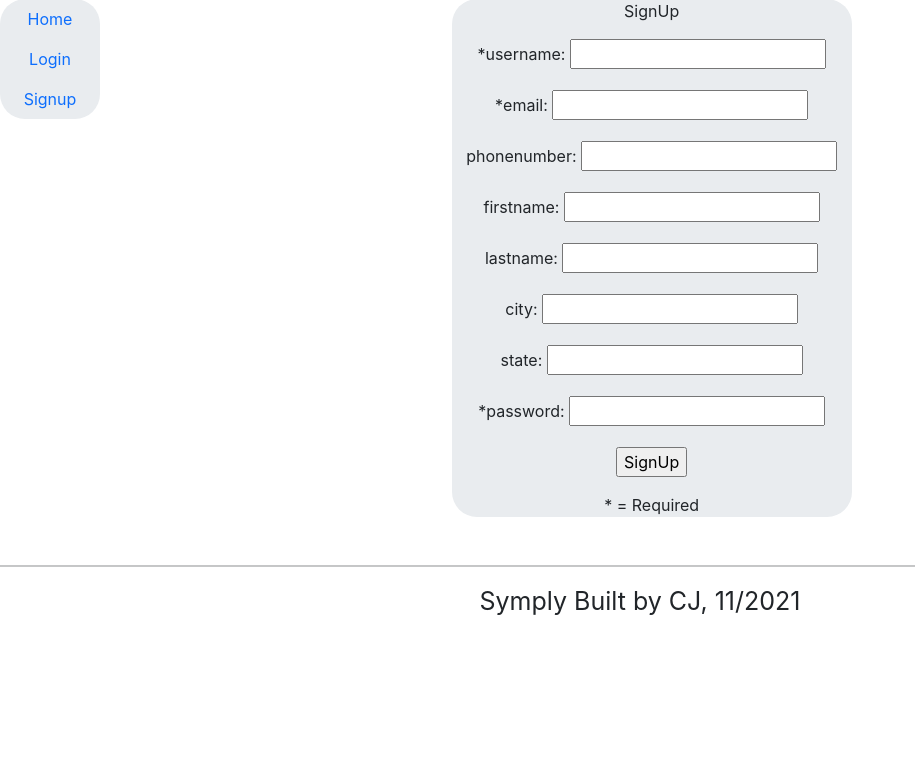
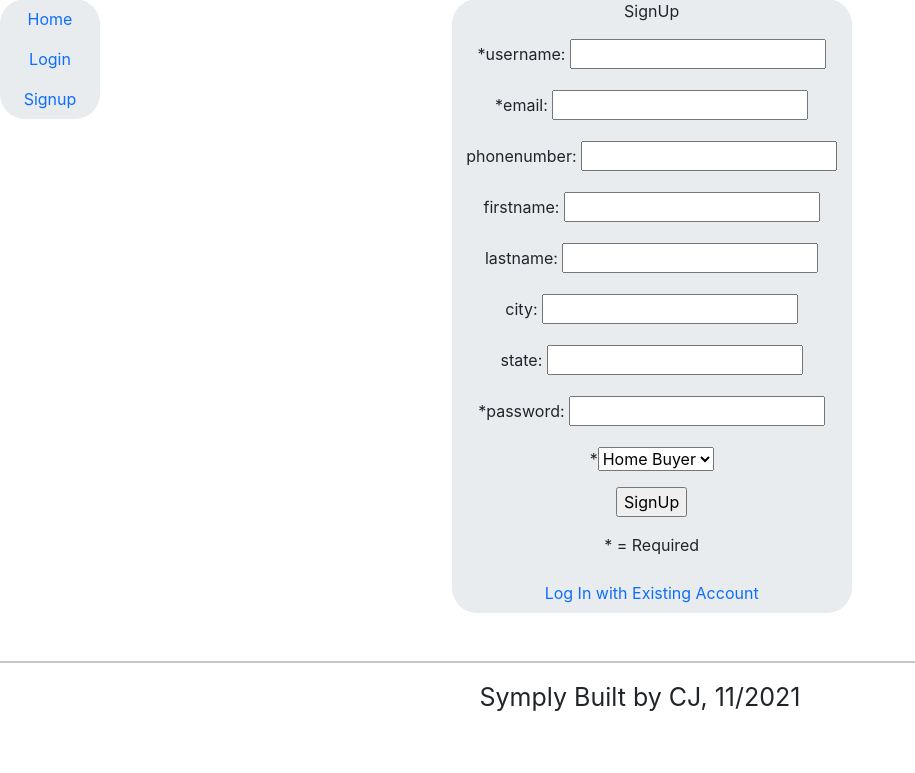
Before and after one commit to cjohnson3585/home-buyer-seller, a Flask app: page /user_signup in a window 1280 px wide. Shown: the part 169-942 px from the top of the page, without its empty margins (0-915 px from the left). Before the commit the page ends 784 px from the top, so only its background shows below. Run offline with Flask 2, Linux system fonts and the light colour scheme; some libraries are stand-ins or nearby versions.

Commit message:
added home listings table, refactored buyer/seller login

```diff
--- a/application.py
+++ b/application.py
@@ -47,6 +47,9 @@ with application.app_context():
         state = db.Column(db.String)
         password = db.Column(db.String)
         authenticated = db.Column(db.Boolean, default=False)
+        buyer = db.Column(db.Boolean, default=False)
+        seller = db.Column(db.Boolean, default=False)
+
 
         def is_active(self):
             """True, as all users are active."""
@@ -119,6 +122,20 @@ with application.app_context():
         authenticateddriverslicensedate = db.Column(db.DateTime)
         authenticatedprequaldate = db.Column(db.DateTime)
 
+    class Listings(db.Model):
+        __tablename__ = 'homelistings'
+
+        username = db.Column(db.String, primary_key=True)
+        listingprice = db.Column(db.String, default='')
+        beds = db.Column(db.String, default='')
+        baths = db.Column(db.String, default='')
+        sqft = db.Column(db.String, default='')
+        address = db.Column(db.String, default='')
+        city = db.Column(db.String, default='')
+        state = db.Column(db.String, default='')
+        zipcode = db.Column(db.String, default='')
+        mlsid = db.Column(db.String, default='')
+
 
     db.create_all()
     login_manager = LoginManager()
@@ -146,17 +163,42 @@ with application.app_context():
 
     @application.route('/')
     def welcome():
+        #test listing
+        seeker = Listings.query.get('cbj3585')
+        if not seeker:
+            mm = Listings(
+                username = 'cbj3585',
+                listingprice = '595000',
+                beds = '6',
+                baths = '5',
+                sqft = '5500',
+                address = '110 3rd Street',
+                city = 'Radford',
+                state = 'Virginia',
+                zipcode = '24141',
+                mlsid = '0123456789',
+            )
+            db.session.add(mm)
+            db.session.commit()
         return render_template('welcome.html', )
 
-    @application.route("/job_posting_table")
-    def job_posting_table():
+    @application.route("/listing_table")
+    def listing_table():
         if current_user.is_authenticated:
-            poster = current_user.username
-            jobpost = JobPost.query.all()
-            return render_template('job_posting_table_login.html', jobpost=jobpost, tabtitle='Symply Job Listings',poster=poster)
+            if current_user.buyer == True:
+                buyer = current_user.username
+                listings = Listings.query.all()
+                poster_data = User.query.filter(User.username == buyer)
+                for mm in poster_data:
+                    by = mm.buyer
+                if by == True:
+                    ut = 'Home Buyer'
+                else:
+                    ut = 'Home Seller'
+                return render_template('listing_table_buyer.html', homelistings=listings, buyer=buyer, tabtitle='Symply Home Listings',ut=ut)
         else:
-            jobpost = JobPost.query.all()
-            return render_template('job_posting_table.html', jobpost=jobpost, tabtitle='Symply Job Listings')
+            listings = Listings.query.all()
+            return render_template('listing_table.html', homelistings=listings, tabtitle='Symply Home Listings')
 
 
     @application.route("/save_profile_changes", methods=["GET", "POST"])
@@ -176,7 +218,13 @@ with application.app_context():
         buyer = current_user.username
         upload_data = FileUpload.query.filter(FileUpload.username == buyer)
         poster_data = User.query.filter(User.username == buyer)
-        return render_template('user_profile.html', buyer=buyer, poster_data=poster_data, form=form, upload_data=upload_data, msg=msg)
+        for mm in poster_data:
+            by = mm.buyer
+        if by == True:
+            ut = 'Home Buyer'
+        else:
+            ut = 'Home Seller'
+        return render_template('user_profile.html', buyer=buyer, poster_data=poster_data, form=form, upload_data=upload_data, msg=msg,ut=ut)
 
     @application.route('/job_information/<jobid>', methods=["GET"])
     def job_information(jobid):
@@ -330,7 +378,14 @@ with application.app_context():
     def buyer_dashboard():
         buyer = current_user.username
         upload_data = FileUpload.query.filter(FileUpload.username == buyer)
-        return render_template('buyer_dashboard.html', buyer=buyer, upload_data=upload_data)
+        poster_data = User.query.filter(User.username == buyer)
+        for mm in poster_data:
+            by = mm.buyer
+        if by == True:
+            ut = 'Home Buyer'
+        else:
+            ut = 'Home Seller'
+        return render_template('buyer_dashboard.html', buyer=buyer, upload_data=upload_data, ut=ut)
 
 
     @application.route('/upload_file', methods=['GET', 'POST'])
@@ -338,6 +393,13 @@ with application.app_context():
     def upload_file():
         buyer = current_user.username
         upload_data = FileUpload.query.filter(FileUpload.username == buyer)
+        poster_data = User.query.filter(User.username == buyer)
+        for mm in poster_data:
+            by = mm.buyer
+        if by == True:
+            ut = 'Home Buyer'
+        else:
+            ut = 'Home Seller'
         if request.method == 'POST':
             try:
                 file = request.files['driverslicense']
@@ -348,7 +410,7 @@ with application.app_context():
             if file.filename == '':
                 flash('No selected file')
                 upload_data = FileUpload.query.filter(FileUpload.username == buyer)
-                return render_template('buyer_dashboard.html', buyer=buyer, upload_data=upload_data)
+                return render_template('buyer_dashboard.html', buyer=buyer, upload_data=upload_data,ut=ut)
             if 'driverslicense' in request.files.keys():
                 if file and allowed_file(file.filename):
                     filename = secure_filename(file.filename)
@@ -358,7 +420,7 @@ with application.app_context():
                     upload_data.update(data_to_update)
                     db.session.commit()
                     upload_data = FileUpload.query.filter(FileUpload.username == buyer)
-                    return render_template('buyer_dashboard.html', buyer=buyer, upload_data=upload_data)
+                    return render_template('buyer_dashboard.html', buyer=buyer, upload_data=upload_data,ut=ut)
             elif 'prequal' in request.files.keys():
                 if file and allowed_file(file.filename):
                     filename = secure_filename(file.filename)
@@ -368,12 +430,12 @@ with application.app_context():
                     upload_data.update(data_to_update)
                     db.session.commit()
                     upload_data = FileUpload.query.filter(FileUpload.username == buyer)
-                    return render_template('buyer_dashboard.html', buyer=buyer, upload_data=upload_data)
+                    return render_template('buyer_dashboard.html', buyer=buyer, upload_data=upload_data,ut=ut)
                 else:
                     upload_data = FileUpload.query.filter(FileUpload.username == buyer)
-                    return render_template('buyer_dashboard.html', buyer=buyer,upload_data=upload_data)
+                    return render_template('buyer_dashboard.html', buyer=buyer,upload_data=upload_data,ut=ut)
         upload_data = FileUpload.query.filter(FileUpload.username == buyer)
-        return render_template('buyer_dashboard.html', buyer=buyer,upload_data=upload_data)
+        return render_template('buyer_dashboard.html', buyer=buyer,upload_data=upload_data,ut=ut)
 
 
 
@@ -389,13 +451,11 @@ with application.app_context():
 
     ################USER#######################################
 
-    @application.route("/user_login/<variable>", methods=["GET", "POST"])
-    def user_login(variable):
-        """For GET requests, display the login form.
-        For POSTS, login the current user by processing the form.
-        """
+    @application.route("/user_login", methods=["GET", "POST"])
+    def user_login():
         if current_user.is_authenticated:
-            if variable == 'buyer':
+            seeker = User.query.get(current_user.username)
+            if seeker.buyer == True:
                 return redirect(url_for('buyer_dashboard'))
             else:
                 return redirect(url_for('job_posting_table'))
@@ -408,24 +468,26 @@ with application.app_context():
                     db.session.add(seeker)
                     db.session.commit()
                     login_user(seeker, remember=True)
-                    if variable == 'buyer':
+                    if seeker.buyer == True:
                         return redirect(url_for('buyer_dashboard'))
                     else:
                         return redirect(url_for('job_posting_table'))
-        return render_template('user_login.html', form=form, tabtitle='Symply Login',variable=variable)
+        return render_template('user_login.html', form=form, tabtitle='Symply Login')
 
 
-    @application.route('/user_signup', methods=["GET", "POST"])
+    @application.route("/user_signup", methods=["GET", "POST"])
     def user_signup():
         if current_user.is_authenticated:
-            return redirect(url_for('job_posting_table'))
+            return redirect(url_for('user_profile'))
         form = UserSignupForm()
         if form.validate_on_submit():
             seeker = User.query.get(form.username.data)
             if seeker:
                 return render_template("user_signup.html", form=form, tabtitle='Symply SignUp',msg='Username taken, please choose another!')
             else:
-                seeker = User(
+                usertype = form.usertype.data
+                if usertype == 'buyer':
+                    seeker = User(
                         username=form.username.data,
                         email=form.email.data,
                         phonenumber=form.phonenumber.data,
@@ -433,18 +495,32 @@ with application.app_context():
                         lastname=form.lastname.data,
                         city=form.city.data,
                         state=form.state.data,
+                        buyer=True,
                         password=bcrypt.generate_password_hash(form.password.data))
-                db.session.add(seeker)
-                db.session.commit()
-                ff = FileUpload(
-                    username = form.username.data,
-                    prequalamount='0')
-                db.session.add(ff)
-                db.session.commit()
+                    db.session.add(seeker)
+                    db.session.commit()
+                    ff = FileUpload(
+                        username = form.username.data,
+                        prequalamount='0')
+                    db.session.add(ff)
+                    db.session.commit()
+                else:
+                    seeker = User(
+                        username=form.username.data,
+                        email=form.email.data,
+                        phonenumber=form.phonenumber.data,
+                        firstname=form.firstname.data,
+                        lastname=form.lastname.data,
+                        city=form.city.data,
+                        state=form.state.data,
+                        seller=True,
+                        password=bcrypt.generate_password_hash(form.password.data))
+                    db.session.add(seeker)
+                    db.session.commit()
                 seeker.authenticated = True
                 login_user(seeker, remember=True)
-                return redirect(url_for("job_posting_table"))
-        return render_template("user_signup.html", form=form, tabtitle='Symply SignUp', msg='')
+                return redirect(url_for("user_profile"))
+        return render_template("user_signup.html", form=form, tabtitle='SignUp', msg='')
 
     @application.route('/user_profile',methods=["GET", "POST"])
     @login_required
@@ -453,11 +529,17 @@ with application.app_context():
         form = UserSignupForm()
         buyer = current_user.username
         poster_data = User.query.filter(User.username == buyer)
-        upload_data = FileUpload.query.filter(User.username == buyer)
+        upload_data = FileUpload.query.filter(FileUpload.username == buyer)
         for tt in upload_data:
             pq = tt.prequalfilename
             dl = tt.driverslicensefilename
-        return render_template('user_profile.html', buyer=buyer, poster_data=poster_data, form=form, msg=msg, pq=pq,dl=dl)
+        for mm in poster_data:
+            by = mm.buyer
+        if by == True:
+            ut = 'Home Buyer'
+        else:
+            ut = 'Home Seller'
+        return render_template('user_profile.html', buyer=buyer, poster_data=poster_data, form=form, msg=msg, pq=pq,dl=dl, ut=ut)
 
     ################USER#####################################
 
--- a/functions/forms.py
+++ b/functions/forms.py
@@ -1,6 +1,6 @@
 from flask_wtf import FlaskForm
-from wtforms import StringField, PasswordField, BooleanField
-from wtforms.validators import DataRequired
+from wtforms import StringField, PasswordField
+from wtforms.validators import DataRequired, InputRequired
 
 class LoginForm(FlaskForm):
     """Form class for user login."""
@@ -17,6 +17,8 @@ class UserSignupForm(FlaskForm):
     city = StringField('city')
     state = StringField('state')
     password = PasswordField('password', validators=[DataRequired()])
+    usertype = StringField('user_type', validators=[DataRequired(message='*Required'),InputRequired()])
+
 
 
 class JobPostingForm(FlaskForm):
--- a/templates/base1.html
+++ b/templates/base1.html
@@ -19,10 +19,8 @@
         <div class="col-md-4">
           <div class="jumbotron" style="width: 100px; font-size: 1.0rem; padding: 0% 0% 0% 0%;">
                 <a class="nav-link active" href="{{ url_for('welcome') }}">Home </a>
-                <a class="nav-link active" href="{{ url_for('user_login', variable='login') }}">Login</a>
+                <a class="nav-link active" href="{{ url_for('user_login') }}">Login</a>
                  <a class="nav-link active" href="{{ url_for('user_signup') }}">Signup</a>
-                {# <a class="nav-link active" href="{{ url_for('welcome') }}">Profile </a> #}
-                {# <a class="nav-link active" href="{{ url_for('logout') }}">Logout </a> #}
           </div>
         </div>
         <div class="col-md-4">
--- a/templates/base2.html
+++ b/templates/base2.html
@@ -22,7 +22,7 @@
                 <a class="nav-link active" href="{{ url_for('welcome') }}">Home </a>
                 <a class="nav-link active" href="{{ url_for('user_profile') }}">Profile</a>
                 <a class="nav-link active" href="{{ url_for('buyer_dashboard') }}">My Dashboard</a>
-                <a class="nav-link active" href="{{ url_for('buyer_dashboard') }}">Browse Current Homes</a>
+                <a class="nav-link active" href="{{ url_for('listing_table') }}">Browse Current Home Listings</a>
                 <a class="nav-link active" href="{{ url_for('logout') }}">Logout </a>
           </div>
         </div>
--- a/templates/base3.html
+++ b/templates/base3.html
@@ -18,11 +18,11 @@
     <div class="row">
 
         <div class="col-sm-1">
-          <div class="jumbotron" style="width: 150px; font-size: 1.0rem; padding: 0% 0% 0% 0%;">
+          <div class="jumbotron" style="width: 200px; font-size: 1.0rem; padding: 0% 0% 0% 0%;">
                 <a class="nav-link active" href="{{ url_for('welcome') }}">Home </a>
                 <a class="nav-link active" href="{{ url_for('user_profile') }}">Profile</a>
                 <a class="nav-link active" href="{{ url_for('buyer_dashboard') }}">My Dashboard</a>
-                <a class="nav-link active" href="{{ url_for('buyer_dashboard') }}">Browse Current Homes</a>
+                <a class="nav-link active" href="{{ url_for('listing_table') }}">Browse Current Home Listings</a>
                 <a class="nav-link active" href="{{ url_for('logout') }}">Logout </a>
           </div>
         </div>
@@ -31,6 +31,7 @@
         </div>
 
         <div class="col-sm-1">
+          {% block content %}{% endblock %}
         </div>
 
 
@@ -38,7 +39,6 @@
         </div>
 
         <div class="col-sm-1">
-          {% block currentbookings %}{% endblock %}
         </div>
 
         <div class="col-sm-3">
--- a/templates/buyer_dashboard.html
+++ b/templates/buyer_dashboard.html
@@ -5,7 +5,7 @@
 {% endblock %}
 
 {% block currentfileuploads %}
-<div><p style="background-color: lightblue;font-size: 20px; width: 500px; text-align: center;">My Current File Uploads</p></div>
+<div><p style="background-color: lightblue;font-size: 20px; width: 1600px; text-align: center;">My Current File Uploads</p></div>
 <table id="file_uploads_table" class="table table-striped" style="font-size: 20px; width: 500px; text-align: center;">
     <thead>
       <tr>
@@ -63,6 +63,7 @@
 
       <div>
         <p><b>Logged In as:</b> {{buyer}}</p>
+        <p><b>I Am A:</b> {{ut}}</p>
       </div>
 
 
--- a/templates/user_login.html
+++ b/templates/user_login.html
@@ -22,13 +22,13 @@
 
       <div class="jumbotron">
         <p>LogIn</p>
-        <form method="POST" action="/user_login/{{variable}}">
+        <form method="POST" action="/user_login">
             {{ form.csrf_token }}
             <p> {{ form.username.label }} {{ form.username(size=20) }}</p>
             <p> {{ form.password.label }} {{ form.password(size=20) }}</p>
             <p><input type="submit" value="Login"></p>
             <p></p>
-            <p><a class="nav-link active" href="{{ url_for('user_signup') }}">Sign Up for a Free Account</a></p>
+           <p><a class="nav-link active" href="{{ url_for('user_signup') }}">Sign Up for a Free Account</a></p>
         </form>
       </div>
 
--- a/templates/user_profile.html
+++ b/templates/user_profile.html
@@ -59,6 +59,7 @@
 
       <div>
         <p><b>Logged In as:</b> {{buyer}}</p>
+        <p><b>I Am A:</b> {{ut}}</p>
       </div>
 
 
--- a/templates/user_signup.html
+++ b/templates/user_signup.html
@@ -35,8 +35,14 @@
             <p> {{ form.city.label }}:  {{ form.city(size=20) }}</p>
             <p> {{ form.state.label }}:  {{ form.state(size=20) }}</p>
             <p> *{{ form.password.label }}:  {{ form.password(size=20) }}</p>
+            <p>*<select name="usertype" id="usertype">
+              <option value="buyer">Home Buyer</option>
+              <option value="seller">Home Seller</option>
+            </select>
+          </p>
             <p><input type="submit" value="SignUp"></p>
             <p> * = Required</p>
+            <p><a class="nav-link active" href="{{ url_for('user_login') }}">Log In with Existing Account</a></p>
         </form>
       </div>
 
```
Also changed, not shown: templates/base5.html (+4 -5 lines), templates/listing_table.html (added, +60 -0 lines), templates/listing_table_buyer.html (added, +90 -0 lines), templates/welcome.html (+3 -4 lines), instance/db.sqlite.
